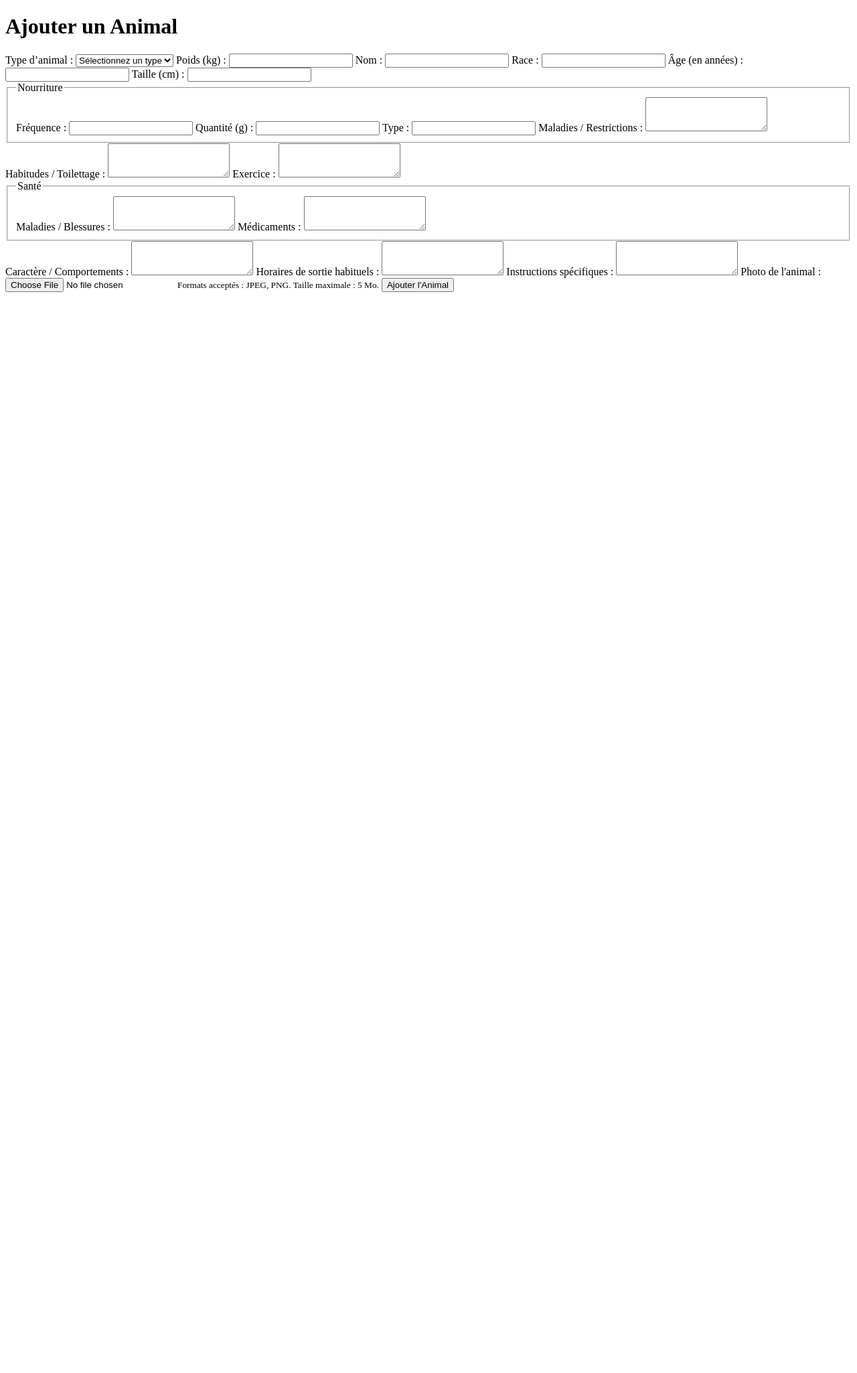
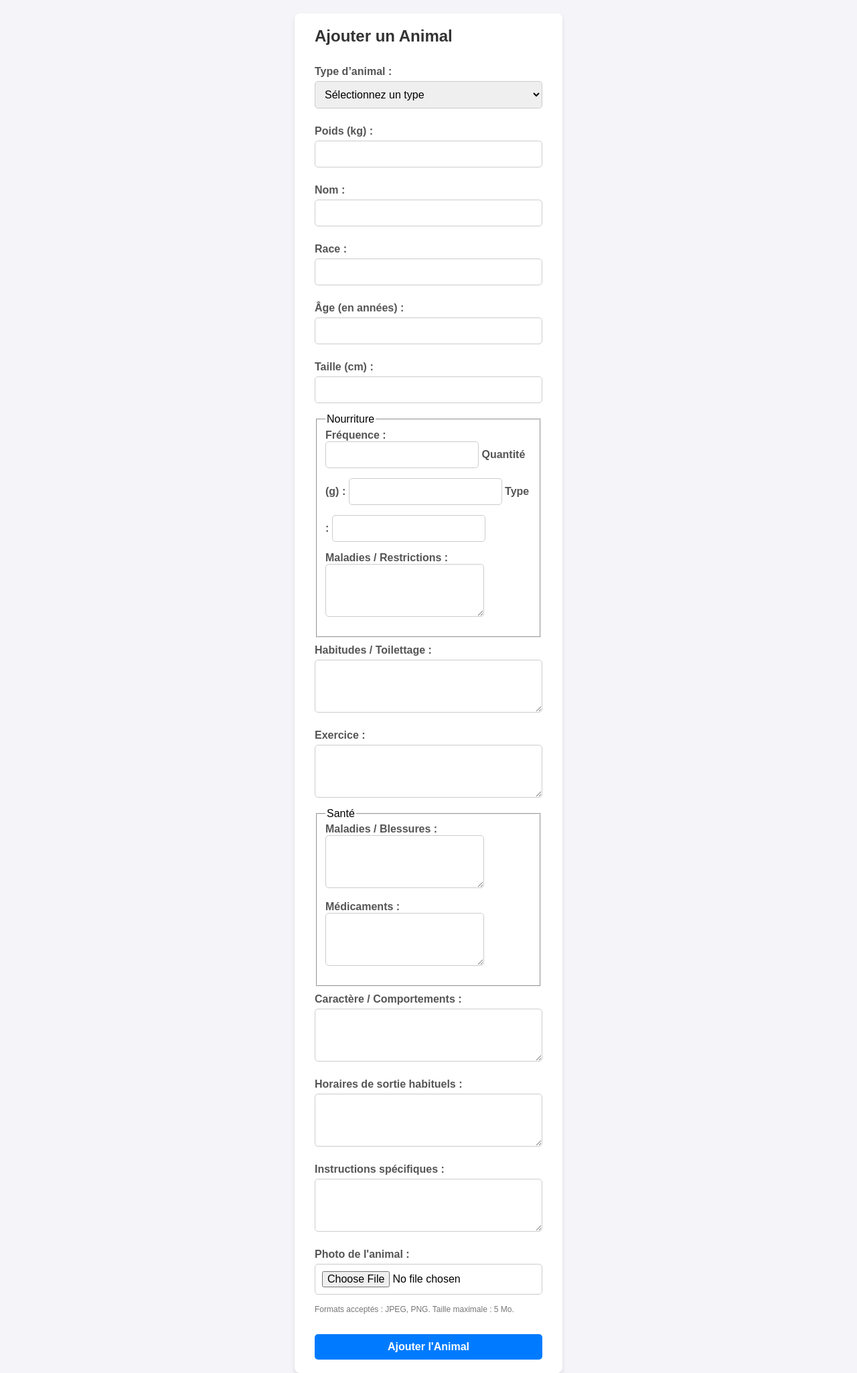
Before and after one commit to HBS470/PetWay, a PHP site: page /modules/FormulaireA/FormulaireA.php in a window 1280 px wide. Shown: the whole page at 67% size. Before the commit the page ends 436 px from the top, so only its background shows below. Run offline with PHP 8.4, Linux system fonts and the light colour scheme.

Commit message:
AJOUT FORMULAIRE ANIMAL

```diff
--- a/css+js/style.css
+++ b/css+js/style.css
@@ -105,98 +105,3 @@ input:not(.submit-btn), select, textarea, small {
         font-size: 14px; /* Ajuste la taille des champs */
     }
 }
-
-
-/* Conteneur principal */
-.profile-container {
-    background: #ffffff;
-    width: 100%;
-    max-width: 600px;
-    border-radius: 10px;
-    box-shadow: 0 4px 8px rgba(0, 0, 0, 0.1);
-    padding: 20px;
-    box-sizing: border-box;
-}
-
-/* En-tête avec photo de profil */
-.profile-header {
-    text-align: center;
-    margin-bottom: 20px;
-}
-
-.profile-pic-label {
-    display: inline-block;
-    cursor: pointer;
-    text-align: center;
-}
-
-.profile-pic {
-    width: 120px;
-    height: 120px;
-    border-radius: 50%;
-    object-fit: cover;
-    border: 3px solid #007bff;
-    margin-bottom: 10px;
-}
-
-.upload-instruction {
-    font-size: 12px;
-    color: #777;
-}
-
-input[type="file"] {
-    display: none;
-}
-
-/* Formulaire */
-.profile-form label {
-    font-weight: bold;
-    margin-top: 10px;
-    display: block;
-}
-
-input, textarea {
-    width: 100%;
-    padding: 10px;
-    font-size: 14px;
-    margin-top: 5px;
-    margin-bottom: 15px;
-    border: 1px solid #ccc;
-    border-radius: 5px;
-    box-sizing: border-box;
-}
-
-textarea {
-    resize: vertical;
-}
-
-/* Compétences et environnement */
-.skills label, .environment label {
-    display: flex;
-    align-items: center;
-    gap: 10px;
-    margin-bottom: 10px;
-}
-
-.skills input[type="checkbox"], .environment input[type="checkbox"] {
-    width: 16px;
-    height: 16px;
-    margin: 0;
-}
-
-/* Bouton de soumission */
-.submit-btn {
-    background-color: #007bff;
-    color: white;
-    border: none;
-    padding: 10px 15px;
-    font-size: 16px;
-    font-weight: bold;
-    border-radius: 5px;
-    cursor: pointer;
-    transition: background-color 0.3s;
-}
-
-.submit-btn:hover {
-    background-color: #0056b3;
-}
--- a/modules/FormulaireA/FormulaireA.php
+++ b/modules/FormulaireA/FormulaireA.php
@@ -4,7 +4,7 @@
     <meta charset="UTF-8">
     <meta name="viewport" content="width=device-width, initial-scale=1.0">
     <title>Formulaire d'Animal</title>
-    <link rel="stylesheet" href="style.css>
+    <link rel="stylesheet" href="../../css+js/style.css">
 </head>
 <body>
     <div class="container">
```
